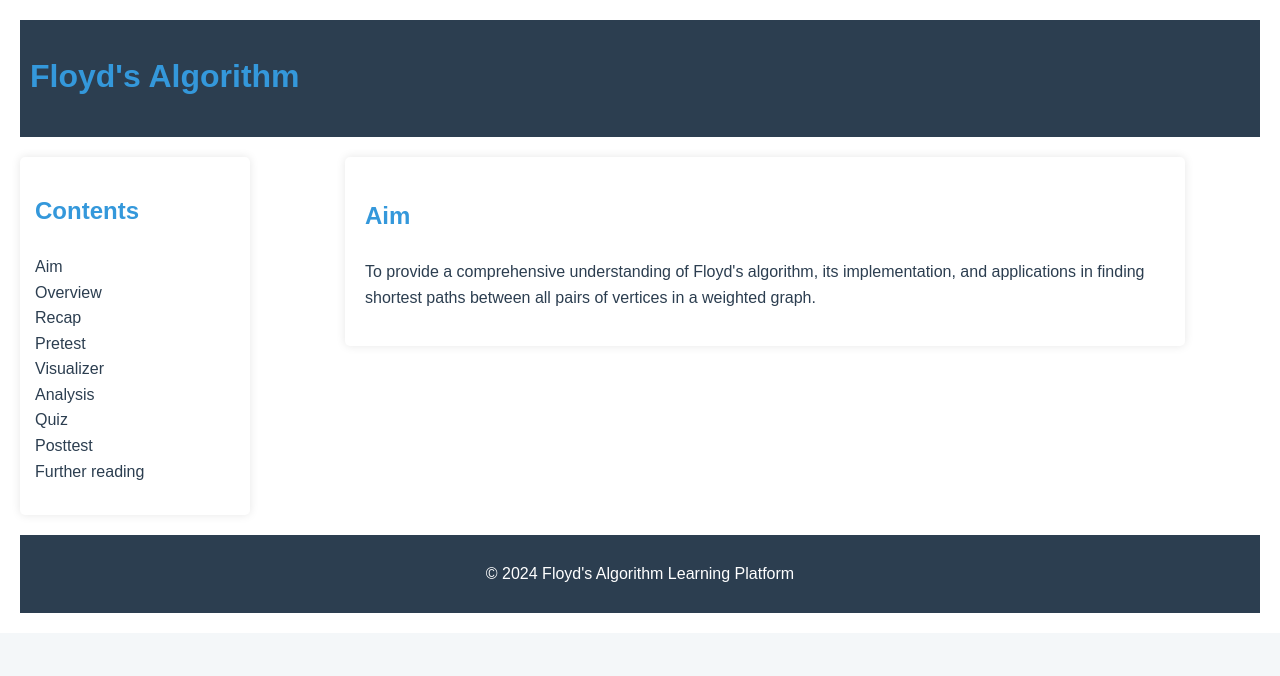
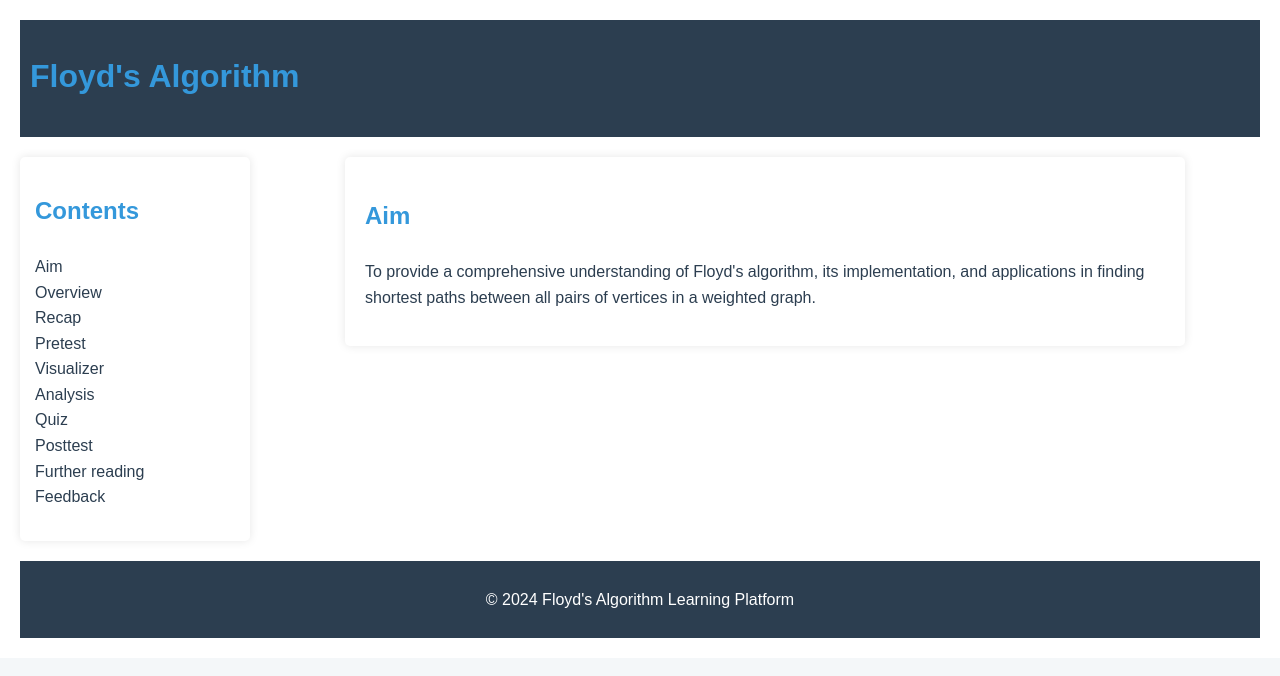
Before and after one commit to mrudulchaudhari/DS-Lab, a React (Vite) app in the folder ds-labs/: page /floyds-algorithm in a window 1280 px wide. Shown: the top 676 px of the page. Built offline with nearby package versions, Linux system fonts and the light colour scheme.

Commit message:
added the feedback section back again

```diff
--- a/ds-labs/src/algorithms/Floyd/floyd.jsx
+++ b/ds-labs/src/algorithms/Floyd/floyd.jsx
@@ -653,6 +653,13 @@ function FloydsAlgorithmPage() {
             </ul>
           </section>
         );
+      case 'feedback':
+          return (
+            <section id="feedback">
+              <h2>Feedback</h2>
+              <p>Your feedback is valuable! Please let us know your thoughts on this lesson about hashing.</p>
+            </section>
+         );
       default:
         return null;
     }
@@ -675,7 +682,7 @@ function FloydsAlgorithmPage() {
         }}>
           <h2>Contents</h2>
           <ul style={{ listStyleType: 'none', padding: 0 }}>
-            {['aim', 'overview', 'recap', 'pretest','visualizer','analysis', 'quiz', 'posttest', 'further-reading'].map((section) => (
+            {['aim', 'overview', 'recap', 'pretest','visualizer','analysis', 'quiz', 'posttest', 'further-reading','feedback'].map((section) => (
               <li key={section}>
                 <a
                   href={`#${section}`}
```
